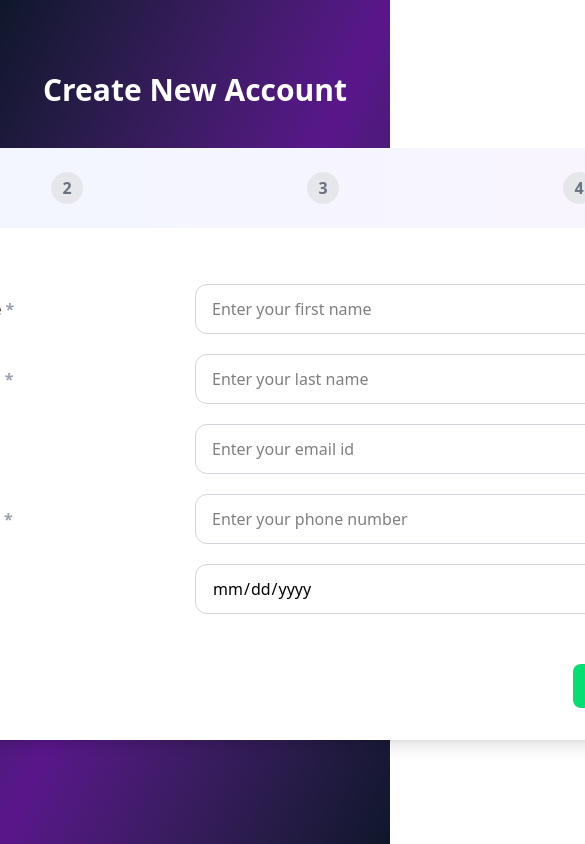
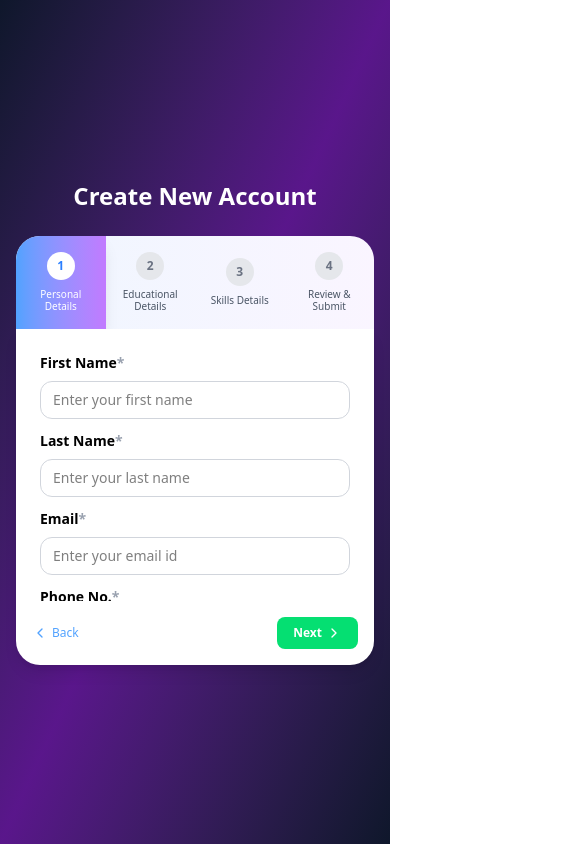
Before and after one commit to subhajeetdey-dev/multi-step-form, a React (Vite) app in the folder frontend/: page / in a window 390 px wide. Shown: the top 844 px of the page, 585 px wide, since content can reach past the window. Built offline with nearby package versions, Linux system fonts and the light colour scheme.

Commit message:
Refactor form components: update layout and styling for improved responsiveness; enhance date validation in MultiForm and EducationFormDetails components

```diff
--- a/frontend/src/components/EducationFormDetails.jsx
+++ b/frontend/src/components/EducationFormDetails.jsx
@@ -6,23 +6,23 @@
 
     handleChange(e);
 
-    if( name === "dateOfJoining" && formData.dateOfComplition){
-      if(value >= formData.dateOfComplition){
-        alert('Date of Joining must be before Date of Completion!')
+    if (name === "dateOfJoining" && formData.dateOfComplition) {
+      if (value >= formData.dateOfComplition) {
+        alert("Date of Joining must be before Date of Completion!");
       }
     }
 
-    if( name === "dateOfComplition" && formData.dateOfJoining){
-      if(value <= formData.dateOfJoining){
-        alert('Date of Completion must be after Date of Joining!')
+    if (name === "dateOfComplition" && formData.dateOfJoining) {
+      if (value <= formData.dateOfJoining) {
+        alert("Date of Completion must be after Date of Joining!");
       }
     }
   };
 
   return (
-    <div className="flex flex-col gap-5">
-      <div className="grid grid-cols-2 items-center">
-        <span className="font-bold">
+    <div className="flex flex-col gap-3 sm:gap-5">
+      <div className="grid grid-cols-1 sm:grid-cols-2 items-center gap-2 sm:gap-4">
+        <span className="font-bold text-sm sm:text-base flex items-baseline">
           College <span className="font-semibold text-gray-400">*</span>
         </span>
         <input
@@ -30,12 +30,14 @@
           value={formData.college}
           onChange={handleChange}
           required
-          className="w-full px-4 py-3 border border-gray-300 rounded-xl focus:ring-2 focus:ring-purple-400 focus:border-purple-400 outline-none transition-all"
+          className="w-full px-3 py-2 sm:px-4 sm:py-3 border border-gray-300 rounded-xl
+          focus:ring-2 focus:ring-purple-400 focus:border-purple-400
+          outline-none transition-all text-sm sm:text-base"
           placeholder="Enter the name of your college"
         />
       </div>
-      <div className="grid grid-cols-2 items-center">
-        <span className="font-bold">
+      <div className="grid grid-cols-1 sm:grid-cols-2 items-center gap-2 sm:gap-4">
+        <span className="font-bold text-sm sm:text-base flex items-baseline">
           Degree <span className="font-semibold text-gray-400">*</span>
         </span>
         <input
@@ -43,12 +45,14 @@
           value={formData.degree}
           onChange={handleChange}
           required
-          className="w-full px-4 py-3 border border-gray-300 rounded-xl focus:ring-2 focus:ring-purple-400 focus:border-purple-400 outline-none transition-all"
+          className="w-full px-3 py-2 sm:px-4 sm:py-3 border border-gray-300 rounded-xl
+          focus:ring-2 focus:ring-purple-400 focus:border-purple-400
+          outline-none transition-all text-sm sm:text-base"
           placeholder="Enter your degree"
         />
       </div>
-      <div className="grid grid-cols-2 items-center">
-        <span className="font-bold">
+      <div className="grid grid-cols-1 sm:grid-cols-2 items-center gap-2 sm:gap-4">
+        <span className="font-bold text-sm sm:text-base flex items-baseline">
           Date of Joining <span className="font-semibold text-gray-400">*</span>
         </span>
         <input
@@ -58,13 +62,16 @@
           onChange={handleChange}
           max={formData.dateOfComplition || undefined}
           required
-          className="w-full px-4 py-3 border border-gray-300 rounded-xl focus:ring-2 focus:ring-purple-400 focus:border-purple-400 outline-none transition-all"
+          className="w-full px-3 py-2 sm:px-4 sm:py-3 border border-gray-300 rounded-xl
+          focus:ring-2 focus:ring-purple-400 focus:border-purple-400
+          outline-none transition-all text-sm sm:text-base"
           placeholder="Enter your college year"
         />
       </div>
-      <div className="grid grid-cols-2 items-center">
-        <span className="font-bold">
-          Date of Complition <span className="font-semibold text-gray-400">*</span>
+      <div className="grid grid-cols-1 sm:grid-cols-2 items-center gap-2 sm:gap-4">
+        <span className="font-bold text-sm sm:text-base flex items-baseline">
+          Date of Complition{" "}
+          <span className="font-semibold text-gray-400">*</span>
         </span>
         <input
           name="dateOfComplition"
@@ -73,7 +80,9 @@
           onChange={handleDateChange}
           min={formData.dateOfJoining || undefined}
           required
-          className="w-full px-4 py-3 border border-gray-300 rounded-xl focus:ring-2 focus:ring-purple-400 focus:border-purple-400 outline-none transition-all"
+          className="w-full px-3 py-2 sm:px-4 sm:py-3 border border-gray-300 rounded-xl
+          focus:ring-2 focus:ring-purple-400 focus:border-purple-400
+          outline-none transition-all text-sm sm:text-base"
           placeholder="Enter your college year"
         />
       </div>
--- a/frontend/src/components/FinalFormReview.jsx
+++ b/frontend/src/components/FinalFormReview.jsx
@@ -8,21 +8,21 @@
         <div className="grid grid-cols-2 gap-4">
           <div>
             <p className="text-sm text-gray-500 font-semibold">Name</p>
-            <p className="text-sm text-gray-800 font-bold">
+            <p className="mt-1 text-sm text-gray-800 font-bold">
               {formData.firstName} {formData.lastName}
             </p>
           </div>
           <div>
             <p className="text-sm text-gray-500 font-semibold">Email</p>
-            <p className="text-sm text-gray-800 font-bold">{formData.email}</p>
+            <p className="mt-1 text-sm text-gray-800 font-bold">{formData.email}</p>
           </div>
           <div>
             <p className="text-sm text-gray-500 font-semibold">Phone No.</p>
-            <p className="text-sm text-gray-800 font-bold">{formData.phone}</p>
+            <p className="mt-1 text-sm text-gray-800 font-bold">{formData.phone}</p>
           </div>
           <div>
             <p className="text-sm text-gray-500 font-semibold">Date of Birth</p>
-            <p className="text-sm text-gray-800 font-bold">{formData.dob}</p>
+            <p className="mt-1 text-sm text-gray-800 font-bold">{formData.dob}</p>
           </div>
         </div>
       </div>
@@ -33,21 +33,21 @@
         <div className="grid grid-cols-2 gap-4">
           <div>
             <p className="text-sm text-gray-500 font-semibold">College Name</p>
-            <p className="text-sm text-gray-800 font-bold">
+            <p className="mt-1 text-sm text-gray-800 font-bold">
               {formData.college}
             </p>
           </div>
           <div>
             <p className="text-sm text-gray-500 font-semibold">Degree</p>
-            <p className="text-sm text-gray-800 font-bold">{formData.degree}</p>
+            <p className="mt-1 text-sm text-gray-800 font-bold">{formData.degree}</p>
           </div>
           <div>
             <p className="text-sm text-gray-500 font-semibold">Date of Joining</p>
-            <p className="text-sm text-gray-800 font-bold">{formData.dateOfJoining}</p>
+            <p className="mt-1 text-sm text-gray-800 font-bold">{formData.dateOfJoining}</p>
           </div>
           <div>
             <p className="text-sm text-gray-500 font-semibold">Date of Complition</p>
-            <p className="text-sm text-gray-800 font-bold">{formData.dateOfComplition}</p>
+            <p className="mt-1 text-sm text-gray-800 font-bold">{formData.dateOfComplition}</p>
           </div>
         </div>
       </div>
@@ -61,7 +61,7 @@
             <div className="flex flex-wrap gap-2 justify-center">
                 {formData.skills.length > 0 ? (
                     formData.skills.map((skill, index) => (
-                        <span key={index} className="inline-block bg-purple-100 text-purple-700 px-3 py-1 rounded-full text-sm font-semibold">
+                        <span key={index} className="mt-2 inline-block bg-purple-100 text-purple-700 px-3 py-1 rounded-full text-sm font-semibold">
                             {skill}
                         </span>
                     ))
@@ -72,10 +72,15 @@
           </div>
           <div>
             <p className="text-sm text-gray-500 font-semibold">Experience</p>
-            <p className="text-sm text-gray-800 font-bold">{formData.experience || "Not specified"}</p>
+            <p className="mt-2 text-sm text-gray-800 font-bold">{formData.experience || "Not specified"}</p>
           </div>
         </div>
       </div>
+        <div className="bg-blue-50 border-l-4 border-blue-500 p-2 md:p-4 rounded">
+            <p className="text-xs sm:text-sm text-blue-700">
+                Please review all details carefully before you submit your details.
+            </p>
+        </div>
     </div>
   );
 }
--- a/frontend/src/components/MultiForm.jsx
+++ b/frontend/src/components/MultiForm.jsx
@@ -157,27 +157,26 @@
   };
 
   return (
-    <div className="min-h-screen flex justify-center items-center bg-gradient-to-br from-slate-900 via-purple-900 to-slate-900">
-      <div className="text-center mb-8">
-        <h1 className="text-3xl font-bold mb-10 text-white">
+    <div className="min-h-screen flex justify-center items-center bg-gradient-to-br from-slate-900 via-purple-900 to-slate-900 p-4">
+      <div className="w-full max-w-4xl">
+        <h1 className="text-2xl sm:text-3xl font-bold mb-6 sm:mb-8 text-white text-center">
           Create New Account
         </h1>
-        <div className="flex bg-gradient-to-r from-blue-50 to-purple-50">
+
+        <div className="hidden md:flex rounded-t-3xl overflow-hidden bg-gradient-to-r from-blue-50 to-purple-50">
           {steps.map((step, index) => (
             <button
               key={step.number}
               type="button"
               onClick={() => goToStep(step.number)}
-              className={`flex-1 flex items-center justify-center gap-3 py-6 px-4 transition-all duration-300 ${
+              className={`flex-1 flex items-center justify-center gap-3 py-5 px-4 transition-all duration-300 ${
                 currentStep === step.number
                   ? "bg-gradient-to-r from-blue-400 to-purple-400 text-white shadow-lg"
-                  : "text-gray-400 hover:bg-white/50"
-              } ${index === 0 ? "rounded-tr-3xl" : ""} ${
-                index === steps.length - 1 ? "rounded-tl-3xl" : ""
+                  : "text-gray-600 hover:bg-white/50"
               }`}
             >
               <span
-                className={`flex items-center justify-center w-8 h-8 rounded-full font-semibold ${
+                className={`flex items-center justify-center w-8 h-8 text-sm rounded-full font-semibold ${
                   currentStep === step.number
                     ? "bg-white text-blue-500"
                     : "bg-gray-200 text-gray-500"
@@ -185,13 +184,48 @@
               >
                 {step.number}
               </span>
-              <span className="font-medium hidden sm:inline">{step.title}</span>
+              <span className="font-medium text-sm lg:text-base">
+                {step.title}
+              </span>
             </button>
           ))}
         </div>
 
-        <form onSubmit={handleSubmit} className="bg-white w-5xl shadow-lg p-8">
-          <div className="border border-none p-6 w-full h-96 overflow-y-auto">
+        <div className="md:hidden rounded-t-3xl overflow-hidden bg-gradient-to-r from-blue-50 to-purple-50">
+          <div className="grid grid-cols-4 gap-0">
+            {steps.map((step) => (
+              <button
+                key={step.number}
+                type="button"
+                onClick={() => goToStep(step.number)}
+                className={`flex flex-col items-center justify-center gap-2 py-4 px-2 transition-all duration-300 ${
+                  currentStep === step.number
+                    ? "bg-gradient-to-r from-blue-400 to-purple-400 text-white shadow-lg"
+                    : "text-gray-600 hover:bg-white/50"
+                }`}
+              >
+                <span
+                  className={`flex items-center justify-center w-7 h-7 sm:w-8 sm:h-8 text-xs sm:text-sm rounded-full font-semibold ${
+                    currentStep === step.number
+                      ? "bg-white text-blue-500"
+                      : "bg-gray-200 text-gray-500"
+                  }`}
+                >
+                  {step.number}
+                </span>
+                <span className="font-medium text-[10px] sm:text-xs text-center leading-tight">
+                  {step.title}
+                </span>
+              </button>
+            ))}
+          </div>
+        </div>
+
+        <form
+          onSubmit={handleSubmit}
+          className="bg-white shadow-lg p-4 sm:p-6 md:p-8 rounded-b-3xl"
+        >
+          <div className="border-none p-2 sm:p-4 md:p-6 w-full h-64 sm:h-80 md:h-96 overflow-y-auto">
             {currentStep === 1 && (
               <PersonalFormDetails
                 formData={formData}
@@ -212,43 +246,45 @@
             )}
             {currentStep === 4 && <FinalFormReview formData={formData} />}
           </div>
-          <div className="flex items-center justify-between mt-5">
+
+          <div className="flex items-center justify-between mt-4 sm:mt-6 gap-3">
             {currentStep === 1 && (
-              <div className="flex items-center ">
-                <button
-                  type="button"
-                  className="flex items-center gap-1 text-blue-400 hover:text-blue-600 text-sm font-medium cursor-pointer"
-                >
-                  <ChevronLeft className="w-4 h-4 stroke-[1.5]" />
-                  Back to Login
-                </button>
-              </div>
+              <button
+                type="button"
+                className="flex items-center gap-1 sm:gap-2 text-blue-400 hover:text-blue-600 text-xs sm:text-sm font-medium cursor-pointer transition-colors"
+              >
+                <ChevronLeft className="w-4 h-4 stroke-[2]" />
+                <span className="hidden sm:inline">Back to Login</span>
+                <span className="sm:hidden">Back</span>
+              </button>
             )}
+
             {currentStep > 1 && (
               <button
                 type="button"
                 onClick={prevStep}
-                className="flex items-center px-4 py-2 bg-gray-400 text-white rounded-lg cursor-pointer"
+                className="flex items-center gap-1 px-4 sm:px-5 py-2 sm:py-2.5 bg-gray-400 hover:bg-gray-500 text-white rounded-lg cursor-pointer text-xs sm:text-sm font-medium transition-colors"
               >
-                <ChevronLeft className="w-4 h-4 stroke-[1.5]" />
-                Back
+                <ChevronLeft className="w-4 h-4 stroke-[2]" />
+                <span>Back</span>
               </button>
             )}
+
             {currentStep < 4 ? (
               <button
                 type="button"
                 onClick={nextStep}
-                className="flex items-center px-6 py-2.5 bg-green-400 hover:bg-green-600 font-semibold text-white rounded-lg cursor-pointer"
+                className="flex items-center gap-1 px-4 sm:px-6 py-2 sm:py-2.5 bg-green-400 hover:bg-green-600 font-semibold text-white rounded-lg cursor-pointer text-xs sm:text-sm ml-auto transition-colors"
               >
-                Next
-                <ChevronRight className="w-4 h-4 stroke-[1.5]" />
+                <span>Next</span>
+                <ChevronRight className="w-4 h-4 stroke-[2]" />
               </button>
             ) : (
               <button
                 type="submit"
-                className="flex items-center px-6 py-2.5 bg-green-400 hover:bg-green-600 font-semibold text-white rounded-lg cursor-pointer"
+                className="flex items-center gap-1 px-4 sm:px-6 py-2 sm:py-2.5 bg-green-400 hover:bg-green-600 font-semibold text-white rounded-lg cursor-pointer text-xs sm:text-sm ml-auto transition-colors"
               >
-                Submit
+                <span>Submit</span>
               </button>
             )}
           </div>
--- a/frontend/src/components/PersonalFormDetails.jsx
+++ b/frontend/src/components/PersonalFormDetails.jsx
@@ -2,9 +2,9 @@
 
 export default function PersonalFormDetails({ formData, handleChange }) {
   return (
-    <div className="flex flex-col gap-5 ">
-      <div className="grid grid-cols-2 items-center ">
-        <span>
+    <div className="flex flex-col gap-3 sm:gap-5">
+      <div className="grid grid-cols-1 sm:grid-cols-2 items-center gap-2 sm:gap-4">
+        <span className="font-bold text-sm sm:text-base flex items-baseline">
           First Name <span className="font-semibold text-gray-400">*</span>
         </span>
         <input
@@ -12,14 +12,14 @@
           value={formData.firstName}
           onChange={handleChange}
           required
-          className="w-full px-4 py-3 border border-gray-300 rounded-xl
+          className="w-full px-3 py-2 sm:px-4 sm:py-3 border border-gray-300 rounded-xl
           focus:ring-2 focus:ring-purple-400 focus:border-purple-400
-          outline-none transition-all"
+          outline-none transition-all text-sm sm:text-base"
           placeholder="Enter your first name"
         />
       </div>
-      <div className="grid grid-cols-2 items-center ">
-        <span>
+      <div className="grid grid-cols-1 sm:grid-cols-2 items-center gap-2 sm:gap-4">
+        <span className="font-bold text-sm sm:text-base flex items-baseline">
           Last Name <span className="font-semibold text-gray-400">*</span>
         </span>
         <input
@@ -27,12 +27,14 @@
           value={formData.lastName}
           onChange={handleChange}
           required
-          className="w-full px-4 py-3 border border-gray-300 rounded-xl focus:ring-2 focus:ring-purple-400 focus:border-purple-400 outline-none transition-all"
+          className="w-full px-3 py-2 sm:px-4 sm:py-3 border border-gray-300 rounded-xl
+          focus:ring-2 focus:ring-purple-400 focus:border-purple-400
+          outline-none transition-all text-sm sm:text-base"
           placeholder="Enter your last name"
         />
       </div>
-      <div className="grid grid-cols-2 items-center ">
-        <span>
+      <div className="grid grid-cols-1 sm:grid-cols-2 items-center gap-2 sm:gap-4">
+        <span className="font-bold text-sm sm:text-base flex items-baseline">
           Email <span className="font-semibold text-gray-400">*</span>
         </span>
         <input
@@ -40,12 +42,14 @@
           value={formData.email}
           onChange={handleChange}
           required
-          className="w-full px-4 py-3 border border-gray-300 rounded-xl focus:ring-2 focus:ring-purple-400 focus:border-purple-400 outline-none transition-all"
+          className="w-full px-3 py-2 sm:px-4 sm:py-3 border border-gray-300 rounded-xl
+          focus:ring-2 focus:ring-purple-400 focus:border-purple-400
+          outline-none transition-all text-sm sm:text-base"
           placeholder="Enter your email id"
         />
       </div>
-      <div className="grid grid-cols-2 items-center ">
-        <span>
+      <div className="grid grid-cols-1 sm:grid-cols-2 items-center gap-2 sm:gap-4">
+        <span className="font-bold text-sm sm:text-base flex items-baseline">
           Phone No. <span className="font-semibold text-gray-400">*</span>
         </span>
         <input
@@ -53,12 +57,14 @@
           value={formData.phone}
           onChange={handleChange}
           required
-          className="w-full px-4 py-3 border border-gray-300 rounded-xl focus:ring-2 focus:ring-purple-400 focus:border-purple-400 outline-none transition-all"
+          className="w-full px-3 py-2 sm:px-4 sm:py-3 border border-gray-300 rounded-xl
+          focus:ring-2 focus:ring-purple-400 focus:border-purple-400
+          outline-none transition-all text-sm sm:text-base"
           placeholder="Enter your phone number"
         />
       </div>
-      <div className="grid grid-cols-2 items-center ">
-        <span>
+      <div className="grid grid-cols-1 sm:grid-cols-2 items-center gap-2 sm:gap-4">
+        <span className="font-bold text-sm sm:text-base flex items-baseline">
           DOB <span className="font-semibold text-gray-400">*</span>
         </span>
         <input
@@ -67,7 +73,9 @@
           value={formData.dob}
           onChange={handleChange}
           required
-          className="w-full px-4 py-3 border border-gray-300 rounded-xl focus:ring-2 focus:ring-purple-400 focus:border-purple-400 outline-none transition-all"
+          className="w-full px-3 py-2 sm:px-4 sm:py-3 border border-gray-300 rounded-xl
+          focus:ring-2 focus:ring-purple-400 focus:border-purple-400
+          outline-none transition-all text-sm sm:text-base"
           placeholder="Enter your date of birth"
         />
       </div>
--- a/frontend/src/components/SkillsFormDetails.jsx
+++ b/frontend/src/components/SkillsFormDetails.jsx
@@ -45,9 +45,9 @@
   };
 
   return (
-    <div className="flex flex-col gap-5">
-      <div className="grid grid-cols-2 items-start gap-4">
-        <span className="font-bold">
+    <div className="flex flex-col gap-3 sm:gap-5">
+      <div className="grid grid-cols-1 sm:grid-cols-2 items-center gap-2 sm:gap-4">
+        <span className="font-bold text-sm sm:text-base flex items-center">
           Add Your Skills <span className="font-semibold text-gray-400">*</span>
         </span>
         <div className="flex flex-col gap-3">
@@ -58,7 +58,9 @@
               onChange={(e) => setSkillInput(e.target.value)}
               onKeyDown={handleKeyDown}
               placeholder="Type a Skill"
-              className="w-full px-4 py-3 border border-gray-300 rounded-xl focus:ring-2 focus:ring-purple-400 focus:border-purple-400 outline-none transition-all"
+              className="w-full px-3 py-2 sm:px-4 sm:py-3 border border-gray-300 rounded-xl
+          focus:ring-2 focus:ring-purple-400 focus:border-purple-400
+          outline-none transition-all text-sm sm:text-base"
             />
             <button
               type="button"
@@ -66,16 +68,16 @@
                 e.preventDefault();
                 addSkills(e);
               }}
-              className="px-4 py-2 bg-blue-500 text-white rounded"
+              className="px-3 sm:px-4 py-2 bg-blue-500 text-white rounded"
             >
-              <Plus strokeWidth={3} />
+              <Plus strokeWidth={3} className="w-4 h-4 sm:w-5 sm:h-5" />
             </button>
           </div>
           <div className="flex flex-wrap gap-2">
             {formData.skills.map((skill, index) => (
               <span
                 key={index}
-                className="flex items-center gap-2 bg-purple-100 text-purple-700 px-3 py-1 rounded-full"
+                className="flex items-center gap-1 sm:gap-2 bg-purple-100 text-purple-700 px-3 py-1 rounded-full"
               >
                 {skill}
                 <button
@@ -83,27 +85,31 @@
                   onClick={() => removeSkill(skill)}
                   className="text-red-500 font-bold"
                 >
-                  <X />
+                  <X className="w-3 h-3 sm:w-4 sm:h-4" />
                 </button>
               </span>
             ))}
           </div>
 
           {formData.skills.length === 0 && (
-            <p className="text-sm text-red-500">Please add atlease one skill</p>
+            <p className="text-xs sm:text-sm text-red-500">
+              Please add atlease one skill
+            </p>
           )}
         </div>
       </div>
 
-      <div className="grid grid-cols-2 items-center">
-        <span className="font-bold">
+      <div className="grid grid-cols-1 sm:grid-cols-2 items-center gap-2 sm:gap-4">
+        <span className="font-bold text-sm sm:text-base flex items-baseline">
           Experience <span className="font-semibold text-gray-400">*</span>
         </span>
         <input
           name="experience"
           value={formData.experience}
           onChange={handleChange}
-          className="w-full px-4 py-3 border border-gray-300 rounded-xl focus:ring-2 focus:ring-purple-400 focus:border-purple-400 outline-none transition-all"
+          className="w-full px-3 py-2 sm:px-4 sm:py-3 border border-gray-300 rounded-xl
+          focus:ring-2 focus:ring-purple-400 focus:border-purple-400
+          outline-none transition-all text-sm sm:text-base"
           placeholder="Enter your experience"
         />
       </div>
```
